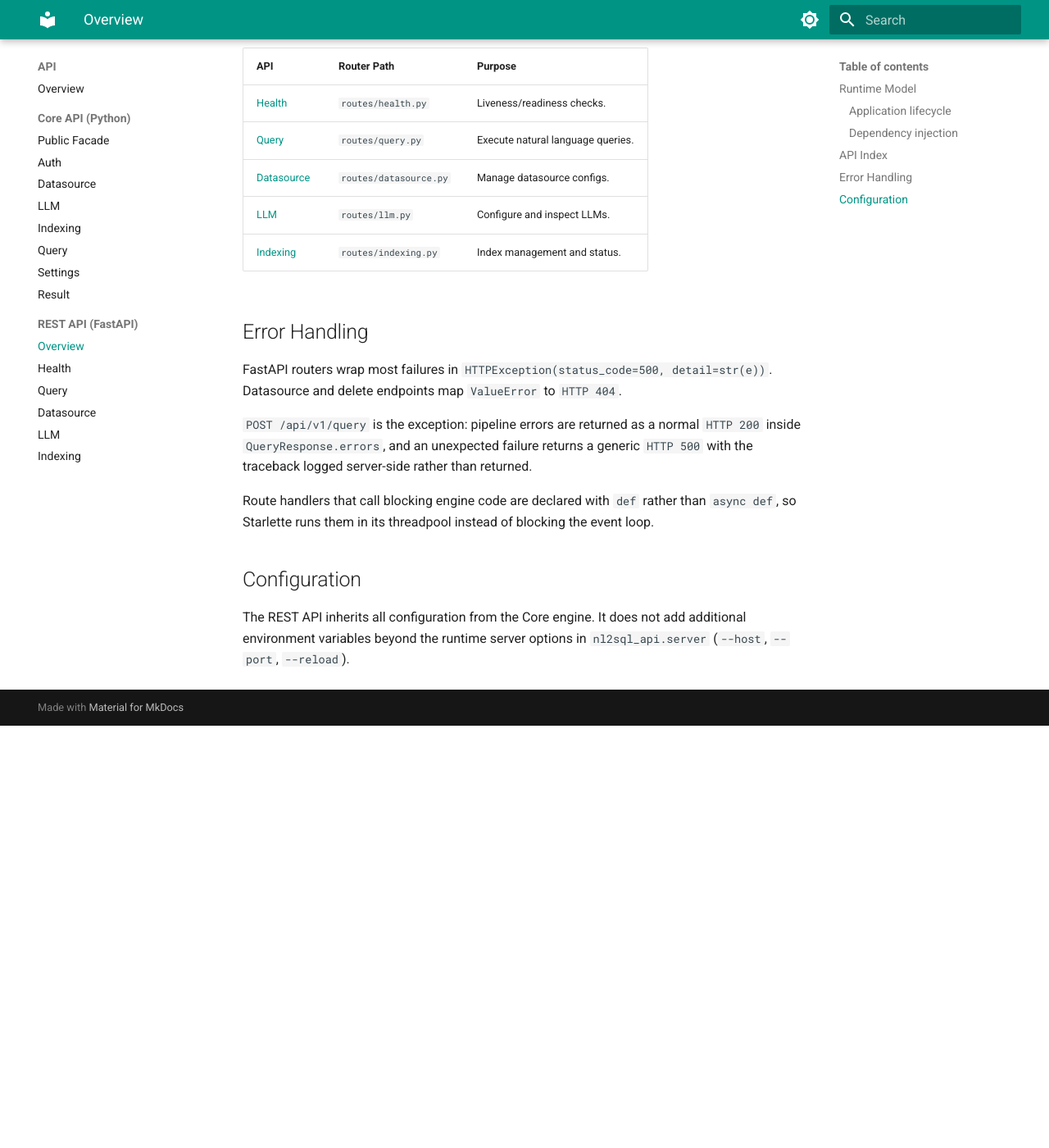
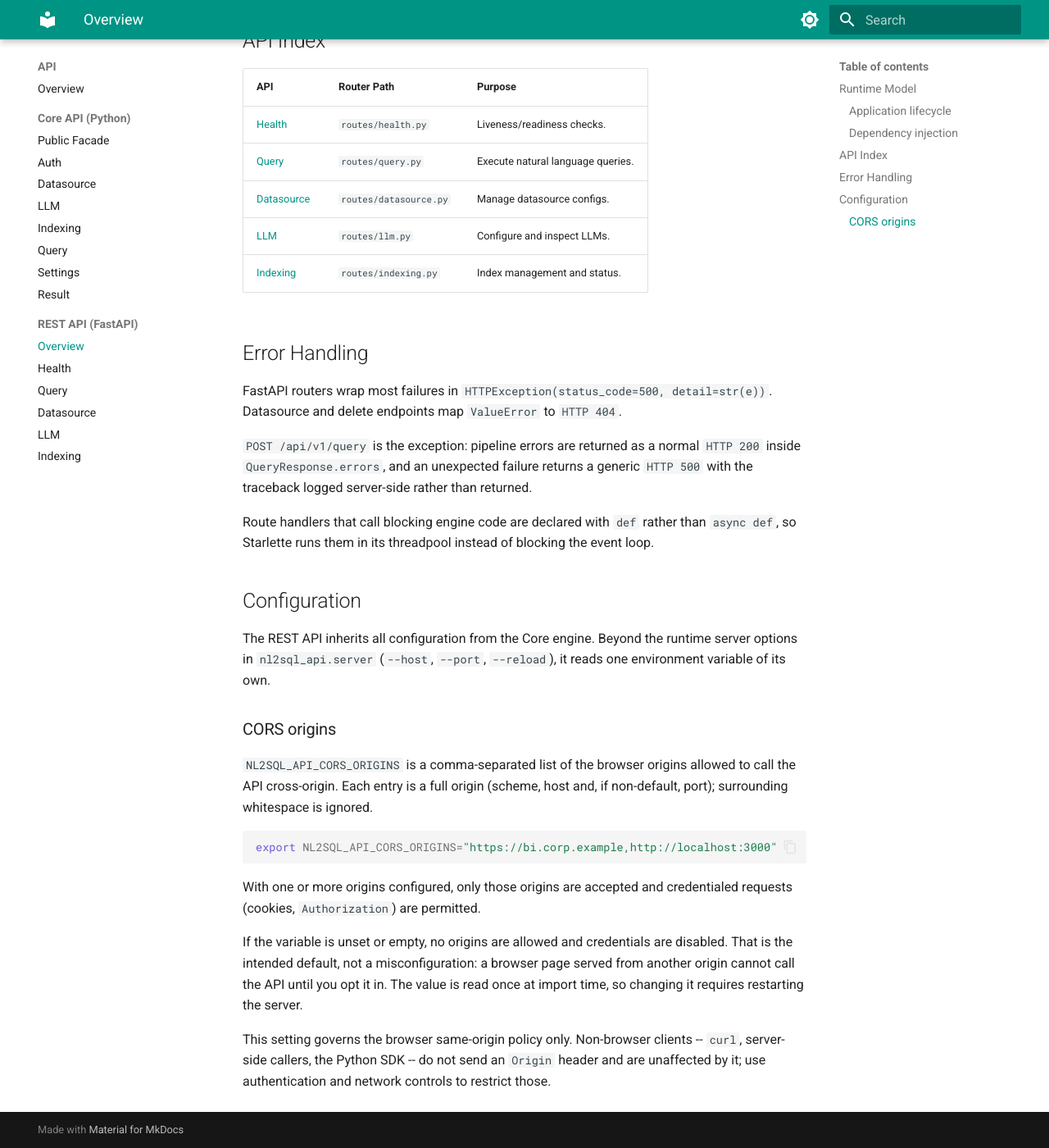
Before and after one commit to nadeem4/nl2sql, an MkDocs documentation site: the page built from docs/api/rest/index.md, in a window 1280 px wide and 1400 px high, scrolled down 788 px. Shown: the whole window at 82% size. Built offline with MkDocs 1.6.1 and Material for MkDocs 9.7.7, drawn with Linux system fonts in a browser that asks for light colours; before the commit the page ends 1673 px from its top, so only the background shows below that; some of the changed text lies outside the part shown.

Commit message:
fix(api): require explicit CORS origins instead of wildcard-with-credentials

````diff
--- a/docs/api/rest/index.md
+++ b/docs/api/rest/index.md
@@ -11,7 +11,9 @@ Source: `packages/api/src/nl2sql_api/main.py`
 
 - `lifespan` initializes a single `NL2SQL` engine and stores it in `app.state.engine`.
 - Routers are included under `/api/v1`.
-- CORS is enabled for all origins (intended to be tightened in production).
+- CORS is restricted to the origins listed in `NL2SQL_API_CORS_ORIGINS`
+  (see [CORS origins](#cors-origins)); with none configured, no cross-origin
+  browser access is allowed.
 
 ### Dependency injection
 
@@ -46,6 +48,28 @@ event loop.
 
 ## Configuration
 
-The REST API inherits all configuration from the Core engine. It does not add
-additional environment variables beyond the runtime server options in
-`nl2sql_api.server` (`--host`, `--port`, `--reload`).
+The REST API inherits all configuration from the Core engine. Beyond the runtime
+server options in `nl2sql_api.server` (`--host`, `--port`, `--reload`), it reads
+one environment variable of its own.
+
+### CORS origins
+
+`NL2SQL_API_CORS_ORIGINS` is a comma-separated list of the browser origins
+allowed to call the API cross-origin. Each entry is a full origin (scheme, host
+and, if non-default, port); surrounding whitespace is ignored.
+
+```bash
+export NL2SQL_API_CORS_ORIGINS="https://bi.corp.example,http://localhost:3000"
+```
+
+With one or more origins configured, only those origins are accepted and
+credentialed requests (cookies, `Authorization`) are permitted.
+
+If the variable is unset or empty, no origins are allowed and credentials are
+disabled. That is the intended default, not a misconfiguration: a browser page
+served from another origin cannot call the API until you opt it in. The value is
+read once at import time, so changing it requires restarting the server.
+
+This setting governs the browser same-origin policy only. Non-browser clients --
+`curl`, server-side callers, the Python SDK -- do not send an `Origin` header and
+are unaffected by it; use authentication and network controls to restrict those.
````
Also changed, not shown: 2 other files.
